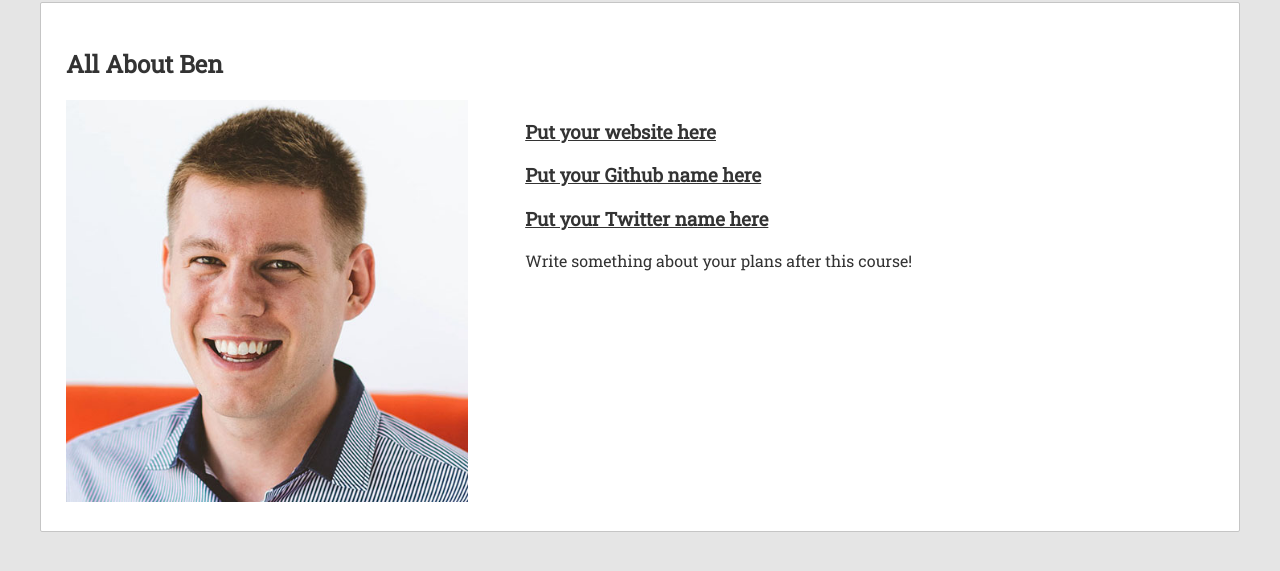
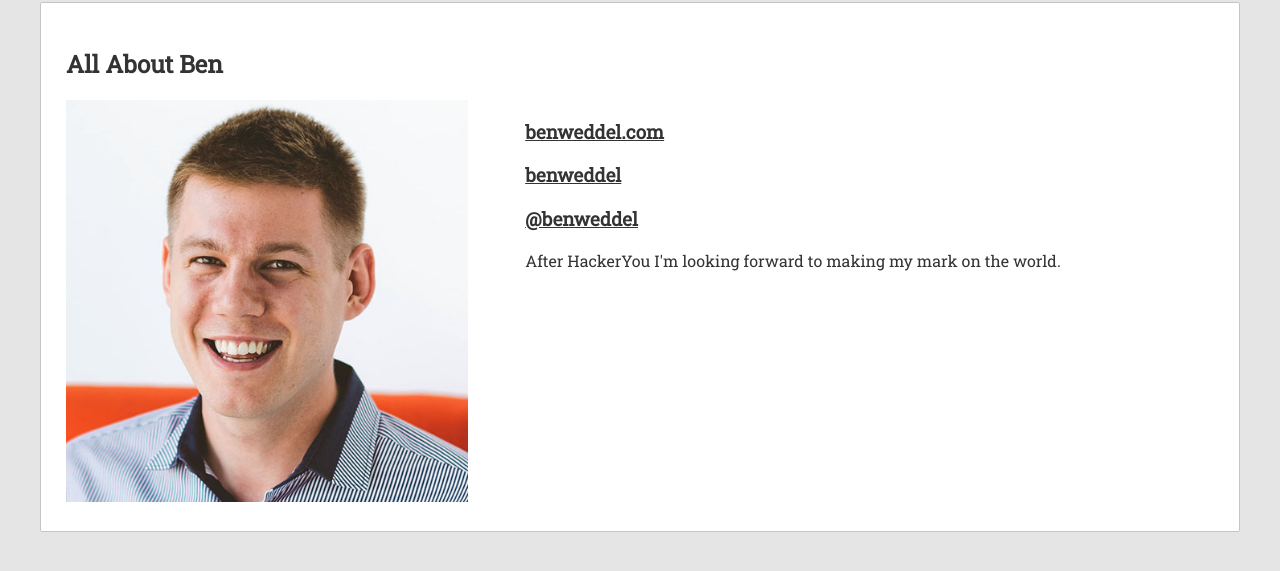
Before and after one commit to sylvianguy/HYFallBootcamp2014, a plain HTML site: page students/ben.html in a window 1280 px wide. Shown: the part 81-652 px from the top of the page. Drawn offline with Linux system fonts and the light colour scheme.

Commit message:
updated my HYprofile

```diff
--- a/students/ben.html
+++ b/students/ben.html
@@ -20,10 +20,10 @@
 				<img src="../images/ben.jpg" alt="">
 			</div>
 			<div class="details">
-				<h3><a href="#">Put your website here</a></h3>
-				<h3><a href="http://github.com/username">Put your Github name here</a></h3>
-				<h3><a href="http://twitter.com/username">Put your Twitter name here</a></h3>
-				<p>Write something about your plans after this course!</p>
+				<h3><a href="http://benweddel.com/">benweddel.com</a></h3>
+				<h3><a href="http://github.com/benweddel">benweddel</a></h3>
+				<h3><a href="http://twitter.com/benweddel">@benweddel</a></h3>
+				<p>After HackerYou I'm looking forward to making my mark on the world.</p>
 			</div>
 		</section>
 
```
